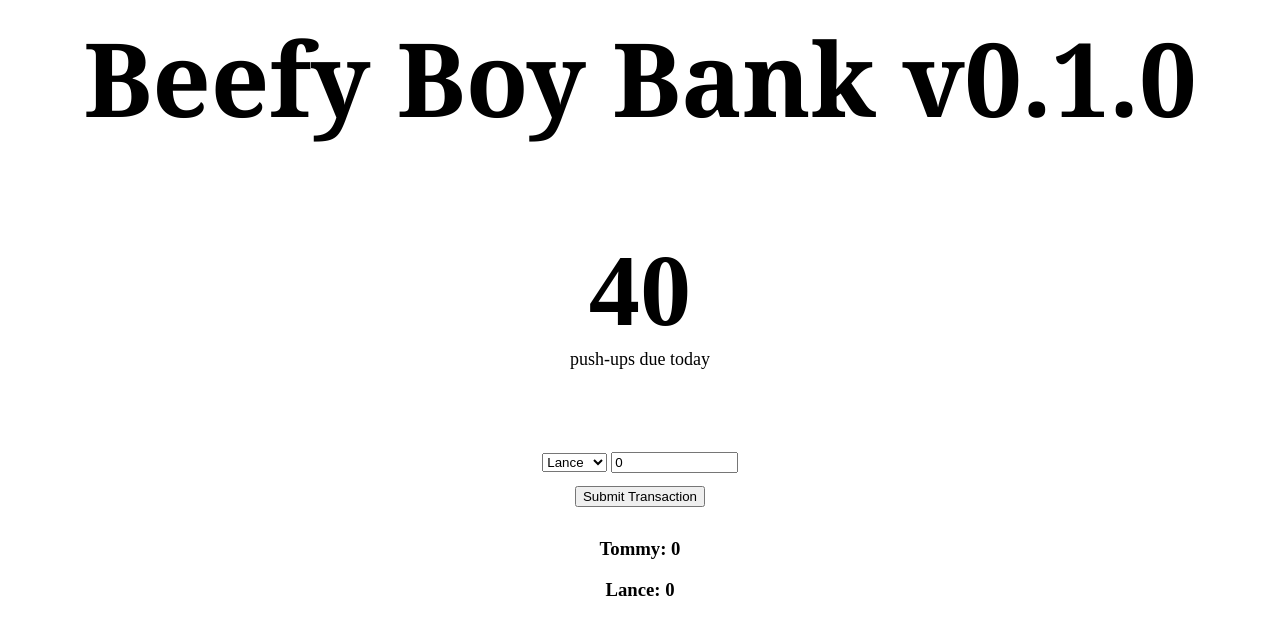
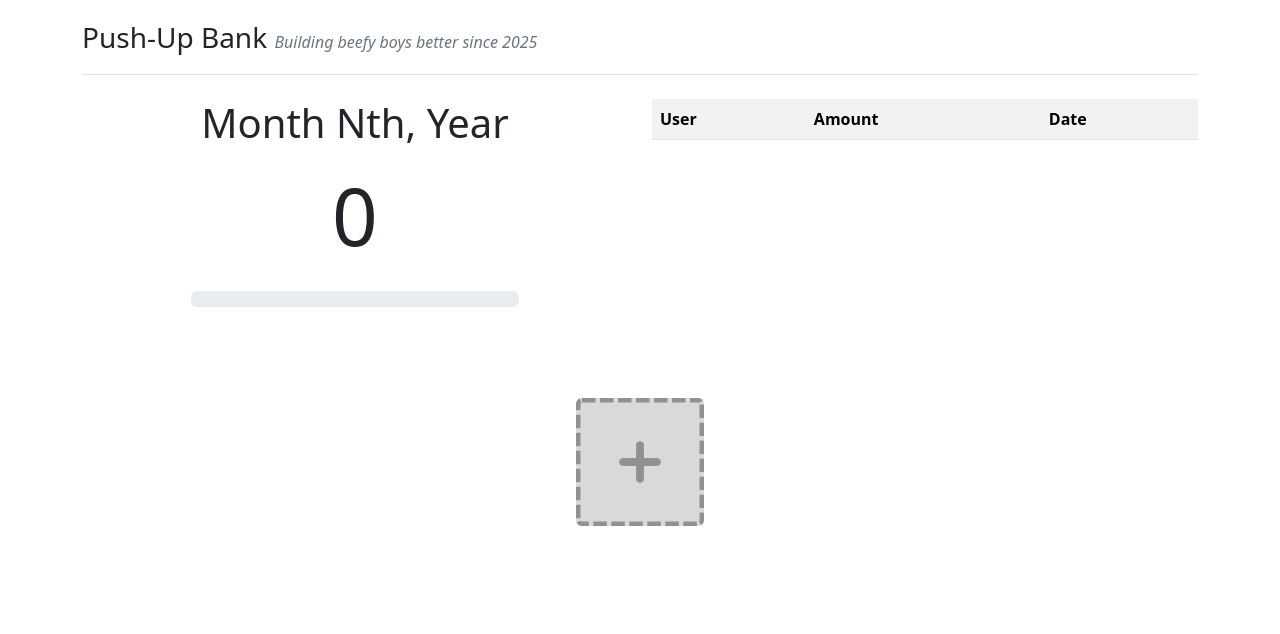
Before and after one commit to lanbas/pushup-bank, a plain HTML site: page web/index.html in a window 1280 px wide. Drawn offline with nearby package versions, Linux system fonts and the light colour scheme; no server answers.

Commit message:
Switch html/css to Bootstrap. Temporary break of JS, need to reconnect frontend to backend

```diff
--- a/src/data.json
+++ b/src/data.json
@@ -1 +1 @@
-{"Tommy": 1200, "Lance": 390}
+{"Tommy": 1200, "Lance": 540}
--- a/web/index.html
+++ b/web/index.html
@@ -1,25 +1,114 @@
-<html>
+<!DOCTYPE html>
+<html lang="en">
 <head>
-    <title>Push-Up Bank</title>
-    <meta name="viewport" content="width=device-width, initial-scale=1.0">
-    <script src="js/main.js"></script>
+  <title>Bootstrap Example</title>
+  <meta charset="utf-8">
+  <meta name="viewport" content="width=device-width, initial-scale=1">
+  <link href="https://cdn.jsdelivr.net/npm/bootstrap@5.3.3/dist/css/bootstrap.min.css" rel="stylesheet">
+  <script src="https://cdn.jsdelivr.net/npm/bootstrap@5.3.3/dist/js/bootstrap.bundle.min.js"></script>
   <link rel="stylesheet" href="style/style.css">
 </head>
 <body>
-    <h1 id="title">Beefy Boy Bank v0.1.0</h1>
+  <!-- Header along top -->
+  <div class="container-sm">
+    <header class="d-flex flex-wrap py-3 mb-4 border-bottom">
+      <span class="fs-3">Push-Up Bank <span class="fs-6 text-secondary"><em>Building beefy boys better since 2025</em></span></span>
+    <header>
+  </div>
 
-    <form action="" id="additionForm">
-        <!-- <label for="person">Select person:</label> -->
-        <select name="person" id="personList">
-            <option value="Lance">Lance</option>
-            <option value="Tommy">Tommy</option>
-        </select>
-        <input type="text" id="addAmt" name="addAmt" value="0"><br>
-        <input type="submit" id="submit" value="Submit Transaction">
+  <div class="container-sm">
+    <div class="row">
+      <div id="pu-count-div" class="col-sm-6 d-flex align-items-center justify-content-center text-center">
+
+        <!-- Push-Up Counter -->
+        <div id="pu-count">
+          <h1>Month Nth, Year</h1>
+          <p>0</p>
+          <div class="progress">
+            <div id="progress-bar" class="progress-bar" role="progressbar" aria-valuenow="70"
+            aria-valuemin="0" aria-valuemax="365" style="width:0%">
+              <span class="sr-only"></span>
+            </div>
+          </div>
+        </div>
+      </div>
+
+      <!-- Table of latest transactions -->
+      <div class="col-sm-6">
+        <div id="tx-table">
+          <table class="table table-responsive table-striped">
+            <tr>
+              <th>User</th>
+              <th>Amount</th>
+              <th>Date</th>
+            </tr>
+          </table>
+        </div>
+      </div>
+    </div>
+
+    <div id="row2" class="row ">
+      <!-- <div class="card col-sm px-0">
+        <img class="card-img-top" src="img/tom.jpeg" alt="Card image">
+        <div class="card-body">
+          <h4 class="card-title">John Doe</h4>
+          <p class="card-text">Some example text.</p>
+          <a href="#" class="btn btn-primary">See Profile</a>
+        </div>
+      </div>
+      <div class="card col-sm px-0">
+        <img class="card-img-top" src="img/arjo.jpeg" alt="Card image">
+        <div class="card-body">
+          <h4 class="card-title">John Doe</h4>
+          <p class="card-text">Some example text.</p>
+          <a href="#" class="btn btn-primary">See Profile</a>
+        </div>
+      </div> -->
+      <div id="card-add" class="col-sm d-flex align-items-center justify-content-center">
+        <a class="btn" data-bs-toggle="modal" data-bs-target="#myModal" target="_blank">
+          <img src="img/add-card.png">
+        </a>
+      </div>
+    </div>
+  </div>
+
+  <div class="modal" id="myModal">
+    <div class="modal-dialog modal-dialog-centered">
+      <div class="modal-content">
+
+        <!-- Modal Header -->
+        <div class="modal-header">
+          <h4 class="modal-title">Add a New User</h4>
+          <button type="button" class="btn-close" data-bs-dismiss="modal"></button>
+        </div>
+
+        <!-- Modal body -->
+        <form>
+          <div class="modal-body">
+            <div class="mb-3 mt-3">
+              <label for="name" class="form-label">Name:</label>
+              <input type="name" class="form-control" id="add-user-name" placeholder="Enter name" name="name">
+            </div>
+            <div class="mb-3">
+              <label for="balance" class="form-label">Starting balance:</label>
+              <input type="balance" class="form-control" id="add-user-balance" placeholder="Enter balance" name="balance">
+            </div>
+            <div id="d-flex text-center">
+              <p> Note: The date is <span id="add-user-date">[date]</span>. The added user will have to do <span id="add-user-cumsum">[N]</span> pushups to catch up to the current date's cumulative total.</p>
+            </div>
+          </div>
+
+          <!-- Modal footer -->
+          <div class="modal-footer">
+            <button type="button" class="btn btn-primary" data-bs-dismiss="modal">Add User</button>
+          </div>
         </form>
 
-    <h3 id="TommyAmount" class="accountText">Tommy: 0</h3>
-    <h3 id="LanceAmount" class="accountText">Lance: 0</h3>
+      </div>
+    </div>
+  </div>
+
+
 
 </body>
 </html>
--- a/web/style/style.css
+++ b/web/style/style.css
@@ -1,37 +1,39 @@
-#title {
-    font-size: 8vw;
-    font-family: Cambria, Cochin, Georgia, Times, 'Times New Roman', serif;
-
-    text-align: center;
+#tx-table {
+    max-height: 300px;
+    overflow-y: scroll;
 }
 
-#additionForm {
-    text-align: center;
-    padding-top: 5vw;
-    /* max-width: 20%; */
+#pu-count {
+  width: 60%
 }
 
-#addAmt {
-    width: 10%
+#pu-count p {
+  font-size: 10vh;
+  /* padding: 1px;
+  margin: 1px;
+  margin-block-start: 1px;
+  margin-block-end: 1px; */
 }
 
-#submit {
-    margin: 1%;
+#pu-count-div {
+  margin-bottom: 20px;
 }
 
-.accountText {
-    text-align: center;
+#row2 {
+  margin: 5vw;
 }
 
-#pushupElt {
-    text-align: center;
-    font-size: 8vw;
-    margin-bottom: 0vw;
-    padding-bottom: 0vw;
+.card {
+  margin: 1vh;
+  /* margin-bottom: 2vh; */
 }
 
-#pushupMsg {
-    text-align: center;
-    margin-top: 0vw;
-    font-size: 18px;
+#card-add img {
+  max-width: 128px;
 }
+
+.card-img-top {
+  max-width: 720px;
+  max-height: 720px;
+  aspect-ratio: 1.0;
+}
```
Also changed, not shown: web/img/add-card.png (added), web/img/arjo.jpeg (added), web/img/lance.jpeg (added), 1 other file. Lines whose indentation alone changed are shown as unchanged.
